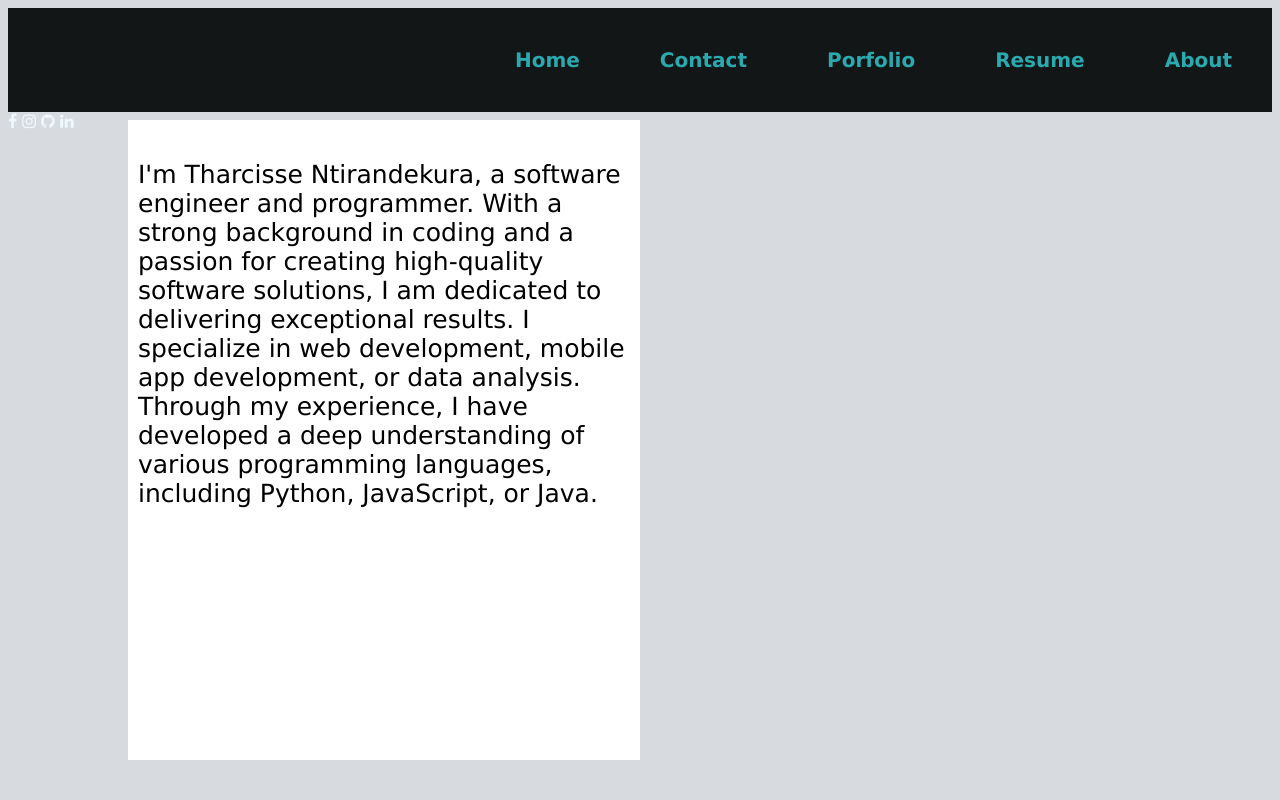
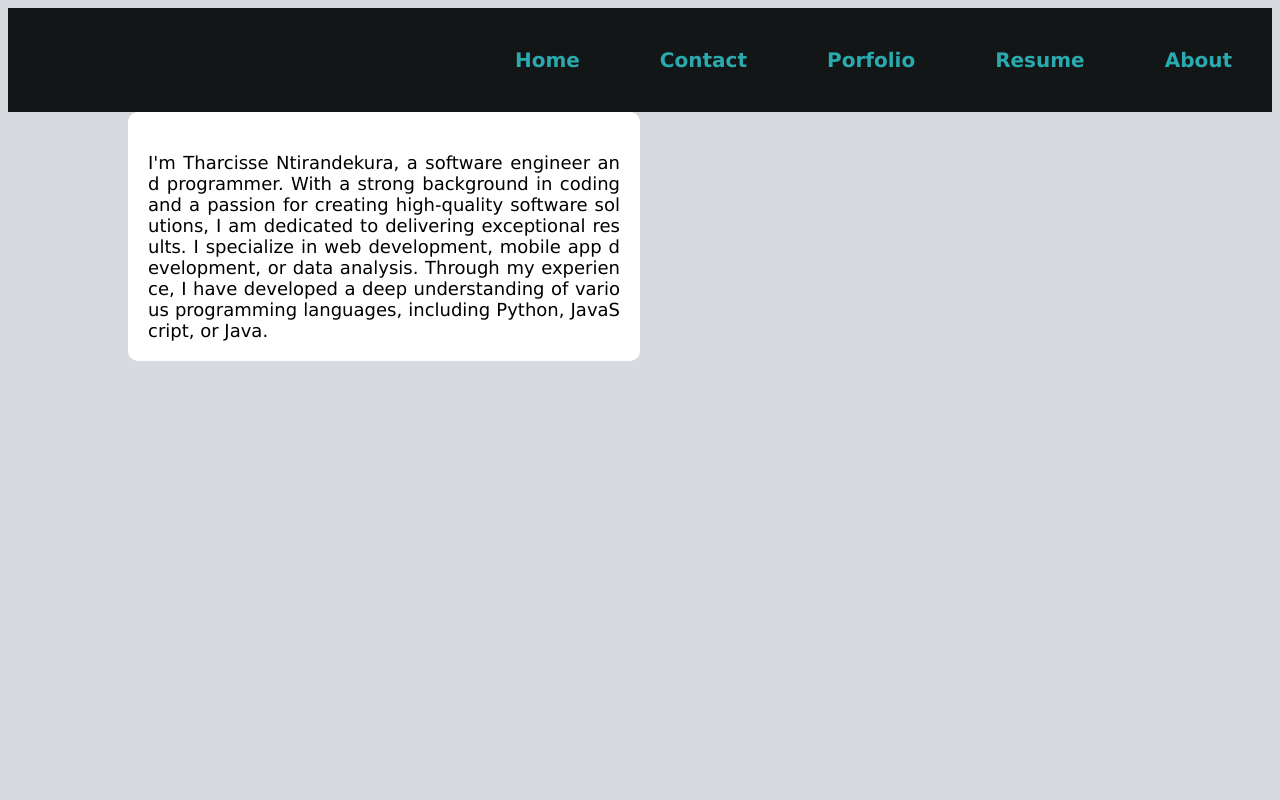
Before and after one commit to tharcissentirandekura/djangoportfolio, a Django app: page /portfolio/about in a window 1280 px wide. Run offline with Django 4.2, Linux system fonts and the light colour scheme.

Commit message:
adding css

```diff
--- a/website/portfolio/static/portfolio/files/about.css
+++ b/website/portfolio/static/portfolio/files/about.css
@@ -5,19 +5,24 @@ body{
 
 
 .biography{
-    font-size: 25px;
+    position: relative;
+    font-size: 18px;
     background-color:white;
     color: black;
+    widows: 40%;
     position: absolute;
-    top: 15%;
-    height: 80%;
+    padding: 20px 10px 10px 10px;
+    top: auto;
+    border-radius: 10px;
+
+    height: auto;
     left: 10%;
     right: 50%;
 
 }
 .about-me{
     position: relative;
-    top: 30px;
-    margin: 10px 10px;
-    text-justify: auto;
+    margin: 20px 10px 10px 10px;
+    text-align: justify;
+    word-break: break-all;
 }
--- a/website/portfolio/templates/portfolio/layout.html
+++ b/website/portfolio/templates/portfolio/layout.html
@@ -35,11 +35,4 @@
     loop:true
     });
 </script>
-<section class="follow">
-    <span class="fa fa-facebook"></span>
-    <span class="fa fa-instagram"></span>
-    <span class="fa fa-github"></span>
-    <span class="fa fa-linkedin"></span>
-</section>
-
 </html>
--- a/website/website/settings.py
+++ b/website/website/settings.py
@@ -25,7 +25,7 @@ SECRET_KEY = 'django-insecure-u6qn=p43h*%7lig5k$6-jh_tsy=!!i+vlhf$f0_pz5pv=_0ta3
 # SECURITY WARNING: don't run with debug turned on in production!
 DEBUG = True
 
-ALLOWED_HOSTS = ['54.198.114.207']
+ALLOWED_HOSTS = ['54.198.114.207','127.0.0.1']
 
 
 # Application definition
```
Also changed, not shown: website/portfolio/static/portfolio/files/home.css (+4 -5 lines), website/portfolio/templates/portfolio/home.html (+15 -0 lines).
